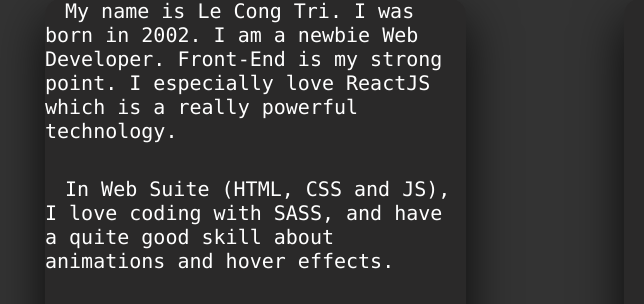
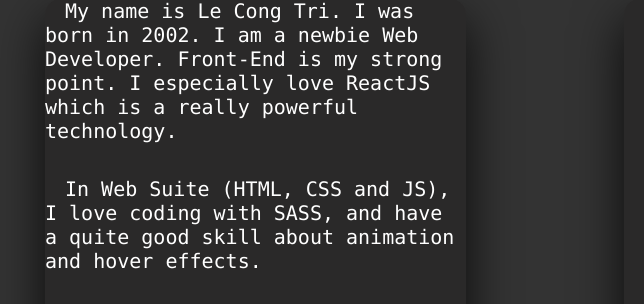
Before and after one commit to Letri6102/My-CV, a plain HTML site: page index.html in a window 1280 px wide. Shown: the part 923-1227 px from the top of the page, 175-819 px from the left. Drawn offline with nearby package versions, Linux system fonts and the light colour scheme.

Commit message:
Update index.html

```diff
--- a/index.html
+++ b/index.html
@@ -63,7 +63,7 @@
                     </form>
                     <br>
                     <form> In Web Suite (HTML, CSS and JS), I love coding with SASS, and have a quite good skill about
-                        animations and hover effects.</form>
+                        animation and hover effects.</form>
                     <br>
                     <form> Most of skills are learnt by watching YouTube tutorials, learning by course (in Udemy,
                         HowKteam
```
